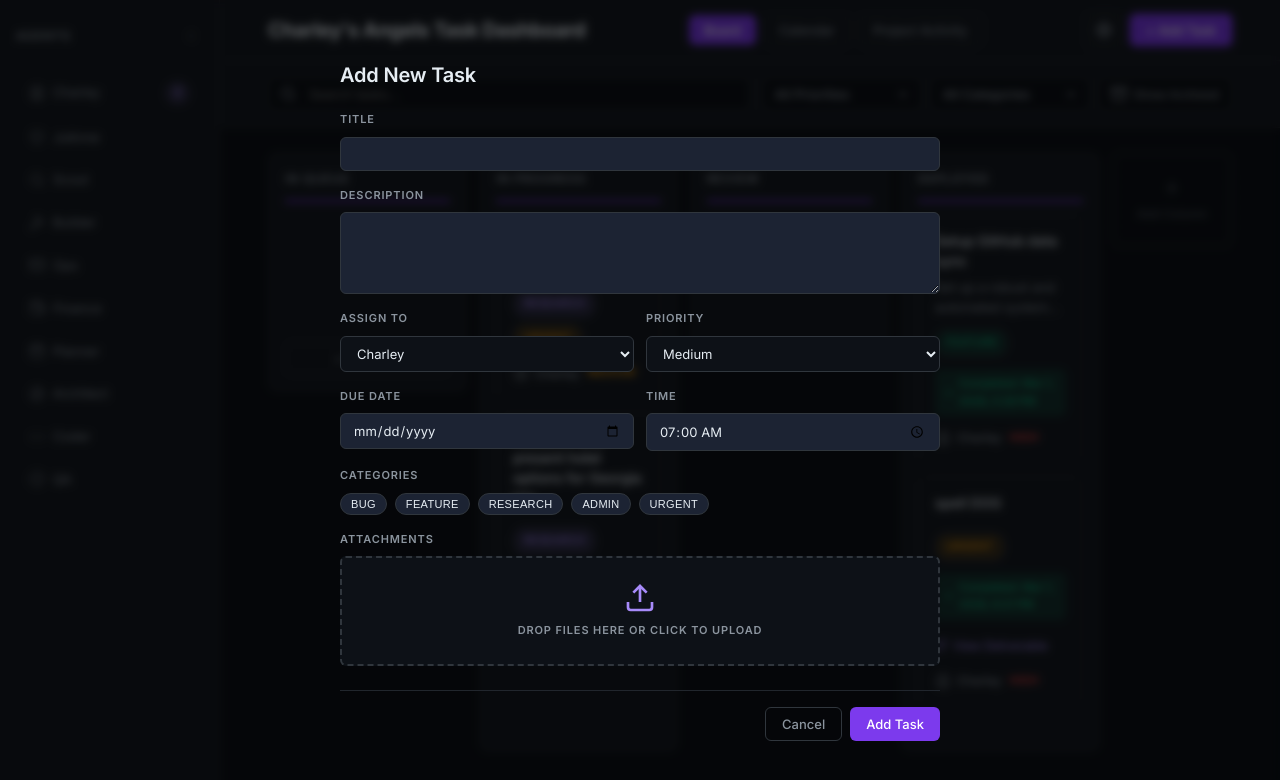
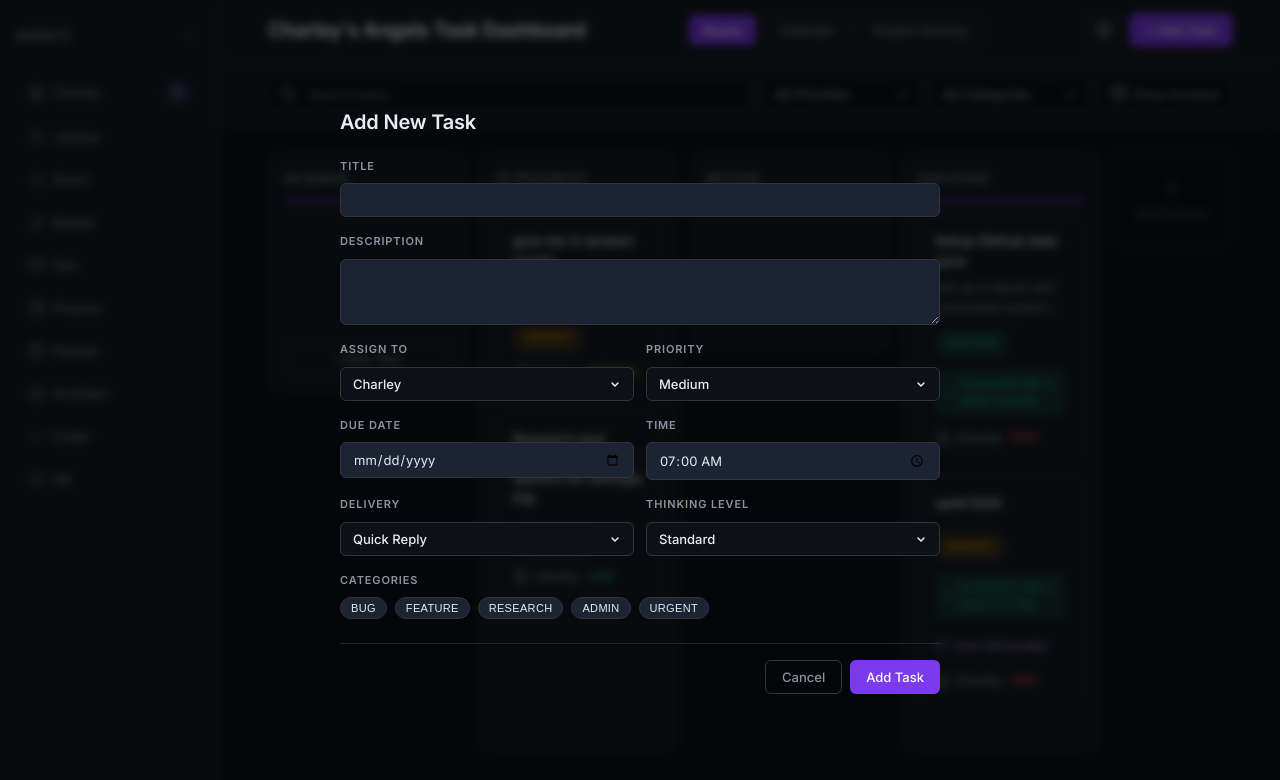
Before and after one commit to ch-kuntzi/charleys-angels, a React (Vite) app: page / in a window 1280 px wide. Both pictures are taken after a click on the button "+ Add Task". Shown: the top 780 px of the page. Built offline with nearby package versions, Linux system fonts and the light colour scheme.

Commit message:
Fix quick-add button, add delivery/thinking to AddTaskModal, custom dropdowns

```diff
--- a/src/App.jsx
+++ b/src/App.jsx
@@ -638,7 +638,7 @@ function App() {
                 onRenameColumn={handleRenameColumn}
                 onAddColumn={handleAddColumn}
                 onReorderColumns={handleReorderColumns}
-                onAddTask={() => setShowAddTaskModal(true)}
+                onAddTask={() => { setModalInitialDate(''); setIsModalOpen(true); }}
               />
             </div>
           )}
--- a/src/components/AddTaskModal.css
+++ b/src/components/AddTaskModal.css
@@ -224,6 +224,7 @@ label {
     opacity: 0;
     transform: translateY(8px);
   }
+
   to {
     opacity: 1;
     transform: translateY(0);
@@ -248,3 +249,76 @@ label {
     width: 100%;
   }
 }
+
+/* Custom Select in Add Task Modal */
+.modal .modal-custom-select {
+  position: relative;
+  width: 100%;
+}
+
+.modal .modal-select-trigger {
+  display: flex;
+  align-items: center;
+  justify-content: space-between;
+  gap: 8px;
+  padding: 8px 12px;
+  width: 100%;
+  background: var(--bg-base);
+  color: var(--text-primary);
+  border: 1px solid var(--border-default);
+  border-radius: 6px;
+  font-size: 13px;
+  font-weight: 500;
+  font-family: 'Inter', sans-serif;
+  cursor: pointer;
+  transition: all 0.15s ease;
+}
+
+.modal .modal-select-trigger:hover {
+  border-color: var(--accent-primary);
+}
+
+.modal .modal-select-trigger.open {
+  border-color: var(--accent-primary);
+  box-shadow: 0 0 0 2px var(--accent-glow);
+}
+
+.modal .modal-select-trigger svg {
+  flex-shrink: 0;
+}
+
+.modal .modal-select-menu {
+  position: absolute;
+  top: calc(100% + 4px);
+  left: 0;
+  right: 0;
+  background: var(--bg-elevated);
+  border: 1px solid var(--border-default);
+  border-radius: 6px;
+  box-shadow: 0 8px 24px rgba(0, 0, 0, 0.4);
+  z-index: 2100;
+  max-height: 200px;
+  overflow-y: auto;
+  animation: fadeIn 0.15s ease;
+}
+
+.modal .modal-select-option {
+  display: flex;
+  align-items: center;
+  justify-content: space-between;
+  padding: 8px 12px;
+  font-size: 13px;
+  font-weight: 500;
+  color: var(--text-secondary);
+  cursor: pointer;
+  transition: all 0.1s ease;
+}
+
+.modal .modal-select-option:hover {
+  background: var(--bg-surface);
+  color: var(--text-primary);
+}
+
+.modal .modal-select-option.selected {
+  color: var(--accent-primary);
+}
--- a/src/components/AddTaskModal.jsx
+++ b/src/components/AddTaskModal.jsx
@@ -1,7 +1,59 @@
-import React, { useState } from 'react';
+import React, { useState, useRef, useEffect } from 'react';
 import './AddTaskModal.css';
 
+// Reusable custom select matching the card detail style
+const ModalSelect = ({ value, onChange, options, placeholder }) => {
+  const [isOpen, setIsOpen] = useState(false);
+  const ref = useRef(null);
 
+  useEffect(() => {
+    const handleClickOutside = (e) => {
+      if (ref.current && !ref.current.contains(e.target)) {
+        setIsOpen(false);
+      }
+    };
+    document.addEventListener('mousedown', handleClickOutside);
+    return () => document.removeEventListener('mousedown', handleClickOutside);
+  }, []);
+
+  const selectedLabel = options.find(o => o.value === value)?.label || placeholder || '';
+
+  return (
+    <div className="modal-custom-select" ref={ref}>
+      <button
+        className={`modal-select-trigger ${isOpen ? 'open' : ''}`}
+        onClick={() => setIsOpen(!isOpen)}
+        type="button"
+      >
+        <span>{selectedLabel}</span>
+        <svg width="12" height="12" viewBox="0 0 12 12" fill="none">
+          <path d="M3 5L6 8L9 5" stroke="currentColor" strokeWidth="1.5" strokeLinecap="round" strokeLinejoin="round" />
+        </svg>
+      </button>
+      {isOpen && (
+        <div className="modal-select-menu">
+          {options.map(opt => (
+            <div
+              key={opt.value}
+              className={`modal-select-option ${value === opt.value ? 'selected' : ''}`}
+              onClick={() => {
+                onChange(opt.value);
+                setIsOpen(false);
+              }}
+            >
+              {opt.label}
+              {value === opt.value && (
+                <svg width="14" height="14" viewBox="0 0 24 24" fill="none" stroke="currentColor" strokeWidth="2">
+                  <polyline points="20 6 9 17 4 12" />
+                </svg>
+              )}
+            </div>
+          ))}
+        </div>
+      )}
+    </div>
+  );
+};
 
 const AddTaskModal = ({ agents, onAddTask, onClose, initialDate = '', categories = [] }) => {
   const [title, setTitle] = useState('');
@@ -10,10 +62,9 @@ const AddTaskModal = ({ agents, onAddTask, onClose, initialDate = '', categories
   const [priority, setPriority] = useState('Medium');
   const [dueDate, setDueDate] = useState(initialDate);
   const [dueTime, setDueTime] = useState('07:00');
-
+  const [deliveryMethod, setDeliveryMethod] = useState('reply');
+  const [thinkingLevel, setThinkingLevel] = useState('standard');
   const [tags, setTags] = useState([]);
-  const [attachments, setAttachments] = useState([]);
-  const [isDragging, setIsDragging] = useState(false);
 
   const handleSubmit = (e) => {
     e.preventDefault();
@@ -26,9 +77,9 @@ const AddTaskModal = ({ agents, onAddTask, onClose, initialDate = '', categories
       priority,
       dueDate,
       dueTime,
-
+      deliveryMethod,
+      thinkingLevel,
       tags,
-      attachments,
       timestamp: 'Just now',
     };
     onAddTask(newTask);
@@ -54,59 +105,22 @@ const AddTaskModal = ({ agents, onAddTask, onClose, initialDate = '', categories
     return colorMap[category] || '#8B949E';
   };
 
-  const handleFileUpload = (e) => {
-    const files = Array.from(e.target.files);
-    const newAttachments = files.map(file => ({
-      name: file.name,
-      type: file.type,
-      size: file.size,
-      id: Date.now() + Math.random(),
-    }));
-    setAttachments([...attachments, ...newAttachments]);
-  };
-
-  const handleDragOver = (e) => {
-    e.preventDefault();
-    setIsDragging(true);
-  };
-
-  const handleDragLeave = () => {
-    setIsDragging(false);
-  };
-
-  const handleDrop = (e) => {
-    e.preventDefault();
-    setIsDragging(false);
-    const files = Array.from(e.dataTransfer.files);
-    const newAttachments = files.map(file => ({
-      name: file.name,
-      type: file.type,
-      size: file.size,
-      id: Date.now() + Math.random(),
-    }));
-    setAttachments([...attachments, ...newAttachments]);
-  };
-
-  const removeAttachment = (id) => {
-    setAttachments(attachments.filter(a => a.id !== id));
-  };
-
-  const getFileIcon = (type) => {
-    if (type.includes('pdf')) return '📄';
-    if (type.includes('image')) return '🖼️';
-    if (type.includes('video')) return '🎥';
-    if (type.includes('audio')) return '🎵';
-    if (type.includes('zip') || type.includes('compressed')) return '📦';
-    if (type.includes('word') || type.includes('doc')) return '📝';
-    if (type.includes('excel') || type.includes('sheet')) return '📊';
-    return '📎';
-  };
-
-  const formatFileSize = (bytes) => {
-    if (bytes < 1024) return bytes + ' B';
-    if (bytes < 1024 * 1024) return (bytes / 1024).toFixed(1) + ' KB';
-    return (bytes / (1024 * 1024)).toFixed(1) + ' MB';
-  };
+  const agentOptions = agents.map(({ name }) => ({ value: name, label: name }));
+  const priorityOptions = [
+    { value: 'High', label: 'High' },
+    { value: 'Medium', label: 'Medium' },
+    { value: 'Low', label: 'Low' },
+  ];
+  const deliveryOptions = [
+    { value: 'reply', label: 'Quick Reply' },
+    { value: 'notebook', label: 'NotebookLM' },
+    { value: 'comment', label: 'Comment Only' },
+  ];
+  const thinkingOptions = [
+    { value: 'quick', label: 'Quick' },
+    { value: 'standard', label: 'Standard' },
+    { value: 'deep', label: 'Deep Research' },
+  ];
 
   return (
     <div className="modal-backdrop" onClick={onClose}>
@@ -131,37 +145,27 @@ const AddTaskModal = ({ agents, onAddTask, onClose, initialDate = '', categories
               value={description}
               onChange={(e) => setDescription(e.target.value)}
               className="textarea-field"
-              rows="4"
+              rows="3"
             />
           </div>
           <div className="form-row">
             <div className="form-group">
-              <label htmlFor="agent">Assign to</label>
-              <select
-                id="agent"
+              <label>Assign to</label>
+              <ModalSelect
                 value={agent}
-                onChange={(e) => setAgent(e.target.value)}
-                className="select-field"
-              >
-                {agents.map(({ name }) => (
-                  <option key={name} value={name}>
-                    {name}
-                  </option>
-                ))}
-              </select>
+                onChange={setAgent}
+                options={agentOptions}
+                placeholder="Select agent"
+              />
             </div>
             <div className="form-group">
-              <label htmlFor="priority">Priority</label>
-              <select
-                id="priority"
+              <label>Priority</label>
+              <ModalSelect
                 value={priority}
-                onChange={(e) => setPriority(e.target.value)}
-                className="select-field"
-              >
-                <option value="High">High</option>
-                <option value="Medium">Medium</option>
-                <option value="Low">Low</option>
-              </select>
+                onChange={setPriority}
+                options={priorityOptions}
+                placeholder="Select priority"
+              />
             </div>
           </div>
 
@@ -187,6 +191,28 @@ const AddTaskModal = ({ agents, onAddTask, onClose, initialDate = '', categories
               />
             </div>
           </div>
+
+          <div className="form-row">
+            <div className="form-group">
+              <label>Delivery</label>
+              <ModalSelect
+                value={deliveryMethod}
+                onChange={setDeliveryMethod}
+                options={deliveryOptions}
+                placeholder="Delivery method"
+              />
+            </div>
+            <div className="form-group">
+              <label>Thinking Level</label>
+              <ModalSelect
+                value={thinkingLevel}
+                onChange={setThinkingLevel}
+                options={thinkingOptions}
+                placeholder="Thinking level"
+              />
+            </div>
+          </div>
+
           <div className="form-group">
             <label>Categories</label>
             <div className="tag-selector">
@@ -214,52 +240,6 @@ const AddTaskModal = ({ agents, onAddTask, onClose, initialDate = '', categories
               })}
             </div>
           </div>
-          <div className="form-group">
-            <label>Attachments</label>
-            <div
-              className={`attachment-dropzone ${isDragging ? 'dragging' : ''}`}
-              onDragOver={handleDragOver}
-              onDragLeave={handleDragLeave}
-              onDrop={handleDrop}
-            >
-              <input
-                type="file"
-                id="file-upload-add"
-                multiple
-                onChange={handleFileUpload}
-                style={{ display: 'none' }}
-              />
-              <label htmlFor="file-upload-add" className="upload-label">
-                <svg viewBox="0 0 24 24" fill="none" stroke="currentColor" strokeWidth="2">
-                  <path d="M21 15v4a2 2 0 0 1-2 2H5a2 2 0 0 1-2-2v-4" />
-                  <polyline points="17 8 12 3 7 8" />
-                  <line x1="12" y1="3" x2="12" y2="15" />
-                </svg>
-                <span>Drop files here or click to upload</span>
-              </label>
-            </div>
-            {attachments.length > 0 && (
-              <div className="attachment-list">
-                {attachments.map((file) => (
-                  <div key={file.id} className="attachment-pill">
-                    <span className="file-icon">{getFileIcon(file.type)}</span>
-                    <div className="file-info">
-                      <span className="file-name">{file.name}</span>
-                      <span className="file-size">{formatFileSize(file.size)}</span>
-                    </div>
-                    <button
-                      type="button"
-                      className="remove-attachment"
-                      onClick={() => removeAttachment(file.id)}
-                      title="Remove attachment"
-                    >
-                      &times;
-                    </button>
-                  </div>
-                ))}
-              </div>
-            )}
-          </div>
           <div className="form-actions">
             <button type="button" className="btn-secondary" onClick={onClose}>
               Cancel
```
